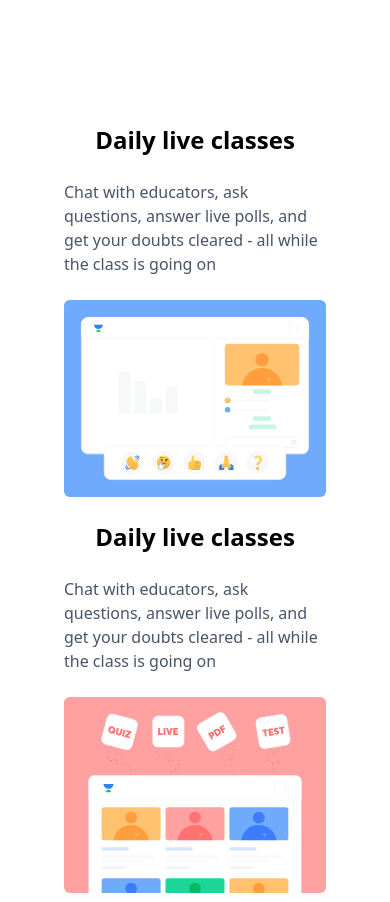
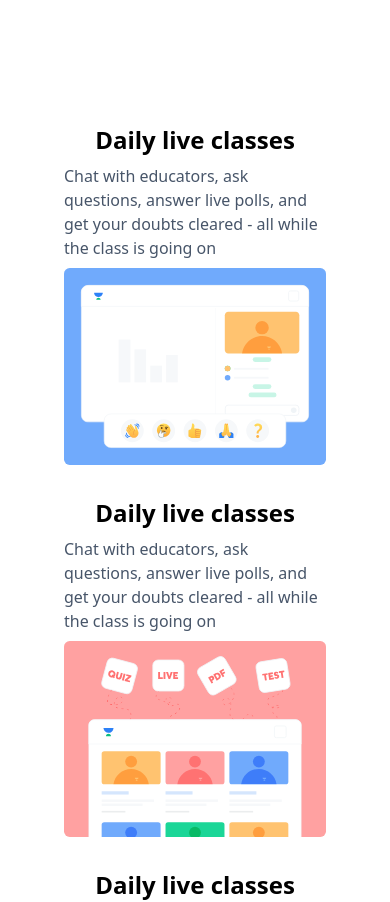
Before and after one commit to saquibjawedbit/notes-web, a React (Vite) app in the folder frontend/: page / in a window 390 px wide. Shown: the part 920-1822 px from the top of the page. Built offline with nearby package versions, Linux system fonts and the light colour scheme.

Commit message:
Minor UI improvement

```diff
--- a/frontend/src/components/BoxDetail/CarousalElement.jsx
+++ b/frontend/src/components/BoxDetail/CarousalElement.jsx
@@ -2,7 +2,7 @@ import React from "react";
 
 export function CarousalElement(props) {
     return (
-        <div className="flex flex-col max-w-96 gap-6 items-center sm:items-start">
+        <div className="flex flex-col max-w-96 gap-2 md:gap-6 items-center sm:items-start">
             <h3 className="text-2xl text-black font-bold sm:order-2">{props.title}</h3>
             <p className="text-slate-600 sm:order-3">{props.description}</p>
             <img src={props.img} alt={props.title} className='sm:order-1'/>
--- a/frontend/src/components/BoxDetail/CarousalSection.jsx
+++ b/frontend/src/components/BoxDetail/CarousalSection.jsx
@@ -25,7 +25,7 @@ export function CarousalSection() {
   ];
 
     return (
-    <section className='w-full h-full flex gap-6 justify-center items-center flex-col sm:flex-row px-16'>
+    <section className='w-full h-full flex gap-8 md:gap-6 justify-center items-center flex-col sm:flex-row px-16'>
         {data.map((value) => <CarousalElement key={value.id} img={value.image} title={value.title} description={value.desc} />)}
     </section>
     );
```
